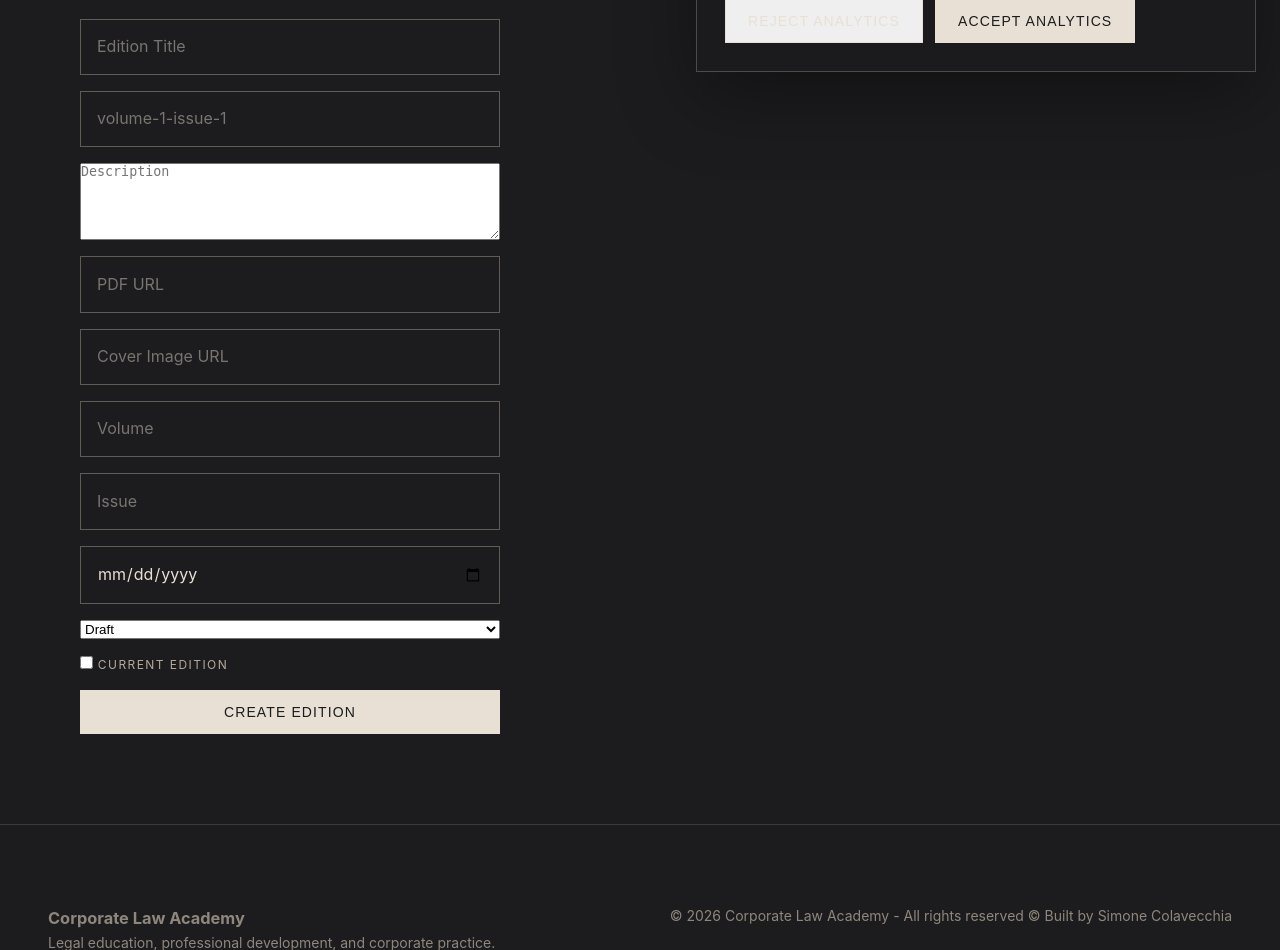
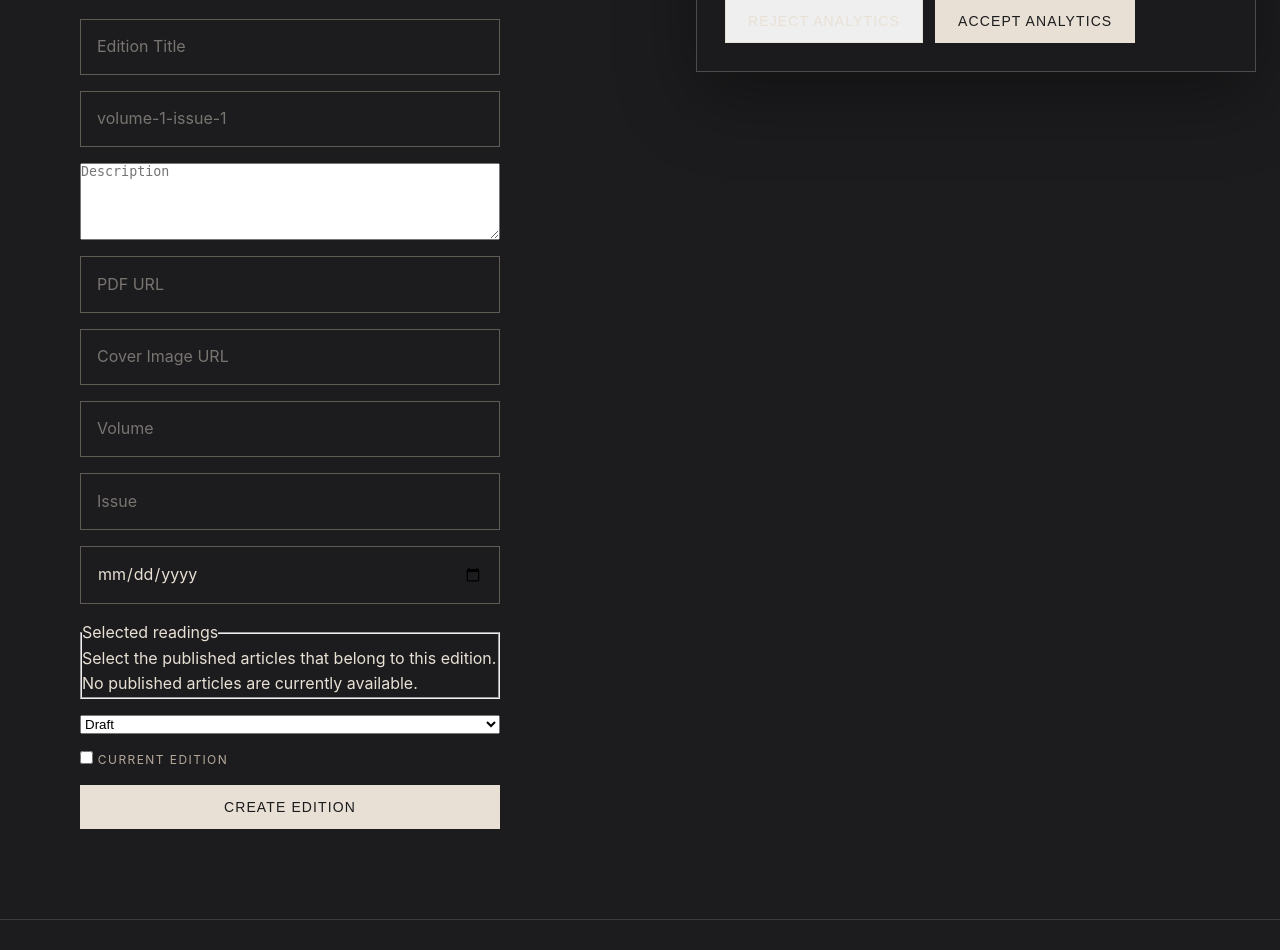
Before and after one commit to corporatelawacademybocconi-dev/Supersite, a Flask app: page /reserved-area/journal/create in a window 1280 px wide. Shown: the part 704-1654 px from the top of the page. Run offline with Flask 3, Linux system fonts and the light colour scheme; the visitor is signed in with stand-in values (Sample User, id 1); data that the repository does not hold is empty; some libraries are stand-ins or nearby versions.

Commit message:
journal 2.0

```diff
--- a/app.py
+++ b/app.py
@@ -828,83 +828,301 @@ def admin_journal():
 
 @app.route("/reserved-area/journal/create", methods=["GET", "POST"])
 def admin_create_journal_edition():
-
-    if not session.get("reserved_access"):
-        return redirect(url_for("reserved_area_login"))
+    if not session.get("reserved_access"):
+        return redirect(url_for("reserved_area_login"))
+
+    articles_response = (
+        supabase
+        .table("articles")
+        .select("id, title, slug, published_at")
+        .eq("status", "published")
+        .order("published_at", desc=True)
+        .execute()
+    )
+
+    articles = articles_response.data or []
 
     if request.method == "POST":
-
-        title = request.form.get("title")
-        slug = request.form.get("slug")
-
+        title = (request.form.get("title") or "").strip()
+        slug = (request.form.get("slug") or "").strip()
+        status = request.form.get("status", "draft")
         is_current = request.form.get("is_current") == "on"
 
+        selected_article_ids = [
+            int(article_id)
+            for article_id in request.form.getlist(
+                "selected_article_ids"
+            )
+            if article_id.isdigit()
+        ]
+
+        if not title or not slug:
+            flash("Title and slug are required.", "error")
+
+            return render_template(
+                "admin/create_journal.html",
+                articles=articles,
+            )
+
+        existing_slug = (
+            supabase
+            .table("journal_editions")
+            .select("id")
+            .eq("slug", slug)
+            .limit(1)
+            .execute()
+        )
+
+        if existing_slug.data:
+            flash("That Journal edition slug is already in use.", "error")
+
+            return render_template(
+                "admin/create_journal.html",
+                articles=articles,
+            )
+
         if is_current:
-            supabase.table("journal_editions").update({
-                "is_current": False
-            }).neq("id", "00000000-0000-0000-0000-000000000000").execute()
-
-        supabase.table("journal_editions").insert({
-            "title": title,
-            "slug": slug,
-            "description": request.form.get("description"),
-            "pdf_url": request.form.get("pdf_url"),
-            "cover_image_url": request.form.get("cover_image_url"),
-            "volume": int(request.form.get("volume")) if request.form.get("volume") else None,
-            "issue": int(request.form.get("issue")) if request.form.get("issue") else None,
-            "publication_date": request.form.get("publication_date") or None,
-            "status": request.form.get("status"),
-            "is_current": is_current
-        }).execute()
+            (
+                supabase
+                .table("journal_editions")
+                .update({"is_current": False})
+                .neq(
+                    "id",
+                    "00000000-0000-0000-0000-000000000000",
+                )
+                .execute()
+            )
+
+        edition_result = (
+            supabase
+            .table("journal_editions")
+            .insert({
+                "title": title,
+                "slug": slug,
+                "description": (
+                    request.form.get("description") or ""
+                ).strip() or None,
+                "pdf_url": (
+                    request.form.get("pdf_url") or ""
+                ).strip() or None,
+                "cover_image_url": (
+                    request.form.get("cover_image_url") or ""
+                ).strip() or None,
+                "volume": (
+                    int(request.form["volume"])
+                    if request.form.get("volume")
+                    else None
+                ),
+                "issue": (
+                    int(request.form["issue"])
+                    if request.form.get("issue")
+                    else None
+                ),
+                "publication_date": (
+                    request.form.get("publication_date") or None
+                ),
+                "status": status,
+                "is_current": is_current,
+            })
+            .execute()
+        )
+
+        edition = edition_result.data[0]
+        edition_id = edition["id"]
+
+        if selected_article_ids:
+            valid_articles_response = (
+                supabase
+                .table("articles")
+                .select("id")
+                .in_("id", selected_article_ids)
+                .eq("status", "published")
+                .execute()
+            )
+
+            valid_article_ids = {
+                article["id"]
+                for article in (valid_articles_response.data or [])
+            }
+
+            relationships = [
+                {
+                    "journal_edition_id": edition_id,
+                    "article_id": article_id,
+                    "display_order": position,
+                    "is_featured": True,
+                }
+                for position, article_id
+                in enumerate(selected_article_ids, start=1)
+                if article_id in valid_article_ids
+            ]
+
+            if relationships:
+                (
+                    supabase
+                    .table("journal_articles")
+                    .insert(relationships)
+                    .execute()
+                )
+
+        flash("Journal edition created successfully.", "success")
 
         return redirect(url_for("admin_journal"))
 
-    return render_template("admin/create_journal.html")
-
-@app.route("/reserved-area/journal/<edition_id>/edit", methods=["GET", "POST"])
+    return render_template(
+        "admin/create_journal.html",
+        articles=articles,
+    )
+
+@app.route(
+    "/reserved-area/journal/<edition_id>/edit",
+    methods=["GET", "POST"]
+)
 def admin_edit_journal_edition(edition_id):
-
-    if not session.get("reserved_access"):
-        return redirect(url_for("reserved_area_login"))
-
+    if not session.get("reserved_access"):
+        return redirect(url_for("reserved_area_login"))
+
+    # ---------------------------------
+    # Handle the submitted edit form
+    # ---------------------------------
     if request.method == "POST":
-
         is_current = request.form.get("is_current") == "on"
 
+        # Get every selected article checkbox.
+        selected_article_ids = [
+            int(article_id)
+            for article_id in request.form.getlist(
+                "selected_article_ids"
+            )
+            if article_id.isdigit()
+        ]
+
+        # Only one Journal edition can be current.
         if is_current:
-            supabase.table("journal_editions").update({
-                "is_current": False
-            }).neq("id", edition_id).execute()
-
-        supabase.table("journal_editions").update({
-            "title": request.form.get("title"),
-            "slug": request.form.get("slug"),
-            "description": request.form.get("description"),
-            "pdf_url": request.form.get("pdf_url"),
-            "cover_image_url": request.form.get("cover_image_url"),
-            "volume": request.form.get("volume"),
-            "issue": request.form.get("issue"),
-            "publication_date": request.form.get("publication_date"),
-            "status": request.form.get("status"),
-            "is_current": is_current
-        }).eq("id", edition_id).execute()
+            (
+                supabase
+                .table("journal_editions")
+                .update({"is_current": False})
+                .neq("id", edition_id)
+                .execute()
+            )
+
+        # Update the edition itself.
+        (
+            supabase
+            .table("journal_editions")
+            .update({
+                "title": request.form.get("title"),
+                "slug": request.form.get("slug"),
+                "description": request.form.get("description"),
+                "pdf_url": request.form.get("pdf_url"),
+                "cover_image_url": request.form.get(
+                    "cover_image_url"
+                ),
+                "volume": (
+                    int(request.form["volume"])
+                    if request.form.get("volume")
+                    else None
+                ),
+                "issue": (
+                    int(request.form["issue"])
+                    if request.form.get("issue")
+                    else None
+                ),
+                "publication_date": (
+                    request.form.get("publication_date")
+                    or None
+                ),
+                "status": request.form.get("status"),
+                "is_current": is_current,
+            })
+            .eq("id", edition_id)
+            .execute()
+        )
+
+        # Remove the edition's old article selections.
+        (
+            supabase
+            .table("journal_articles")
+            .delete()
+            .eq("journal_edition_id", edition_id)
+            .execute()
+        )
+
+        # Save the new article selections.
+        if selected_article_ids:
+            relationships = [
+                {
+                    "journal_edition_id": edition_id,
+                    "article_id": article_id,
+                    "display_order": position,
+                    "is_featured": True,
+                }
+                for position, article_id
+                in enumerate(selected_article_ids, start=1)
+            ]
+
+            (
+                supabase
+                .table("journal_articles")
+                .insert(relationships)
+                .execute()
+            )
+
+        flash("Journal edition updated.", "success")
 
         return redirect(url_for("admin_journal"))
 
-    response = (
+    # ---------------------------------
+    # Display the edit form
+    # ---------------------------------
+
+    edition_response = (
         supabase
         .table("journal_editions")
         .select("*")
         .eq("id", edition_id)
-        .single()
-        .execute()
-    )
-
-    edition = response.data
-
+        .limit(1)
+        .execute()
+    )
+
+    if not edition_response.data:
+        abort(404)
+
+    edition = edition_response.data[0]
+
+    # Load all published articles.
+    articles_response = (
+        supabase
+        .table("articles")
+        .select("id, title, slug, published_at")
+        .eq("status", "published")
+        .order("published_at", desc=True)
+        .execute()
+    )
+
+    articles = articles_response.data or []
+
+    # Find which articles are already selected.
+    selected_response = (
+        supabase
+        .table("journal_articles")
+        .select("article_id")
+        .eq("journal_edition_id", edition_id)
+        .execute()
+    )
+
+    selected_article_ids = {
+        item["article_id"]
+        for item in (selected_response.data or [])
+    }
+
+    # Send all three variables to the HTML template.
     return render_template(
         "admin/edit_journal.html",
-        edition=edition
+        edition=edition,
+        articles=articles,
+        selected_article_ids=selected_article_ids,
     )
 
 @app.route("/reserved-area/moot-court")
--- a/templates/admin/create_journal.html
+++ b/templates/admin/create_journal.html
@@ -31,6 +31,33 @@
             <input type="number" name="issue" placeholder="Issue">
 
             <input type="date" name="publication_date">
+            <fieldset class="admin-form-section">
+                <legend>Selected readings</legend>
+
+                <p class="form-help">
+                    Select the published articles that belong to this edition.
+                </p>
+
+                {% if articles %}
+                <div class="article-selection-list">
+                    {% for article in articles %}
+                    <label class="article-selection-item">
+                        <input type="checkbox" name="selected_article_ids" value="{{ article.id }}">
+
+                        <span class="article-selection-item__content">
+                            <strong>{{ article.title }}</strong>
+
+                            {% if article.published_at %}
+                            <span>{{ article.published_at[:10] }}</span>
+                            {% endif %}
+                        </span>
+                    </label>
+                    {% endfor %}
+                </div>
+                {% else %}
+                <p>No published articles are currently available.</p>
+                {% endif %}
+            </fieldset>
 
             <select name="status">
                 <option value="draft">Draft</option>
--- a/templates/people/alumni.html
+++ b/templates/people/alumni.html
@@ -8,7 +8,7 @@ Meet the Corporate Law Academy alumni community.
 
 {% block content %}
 
-<section class="page-hero">
+<section class="page-hero" style="background-image: url('{{ url_for('static', filename='images/balcone.jpg') }}');">
     <div class="page-hero-inner">
         <p class="page-hero-label">Our Community</p>
 
```
Also changed, not shown: templates/admin/edit_journal.html (+57 -15 lines).
